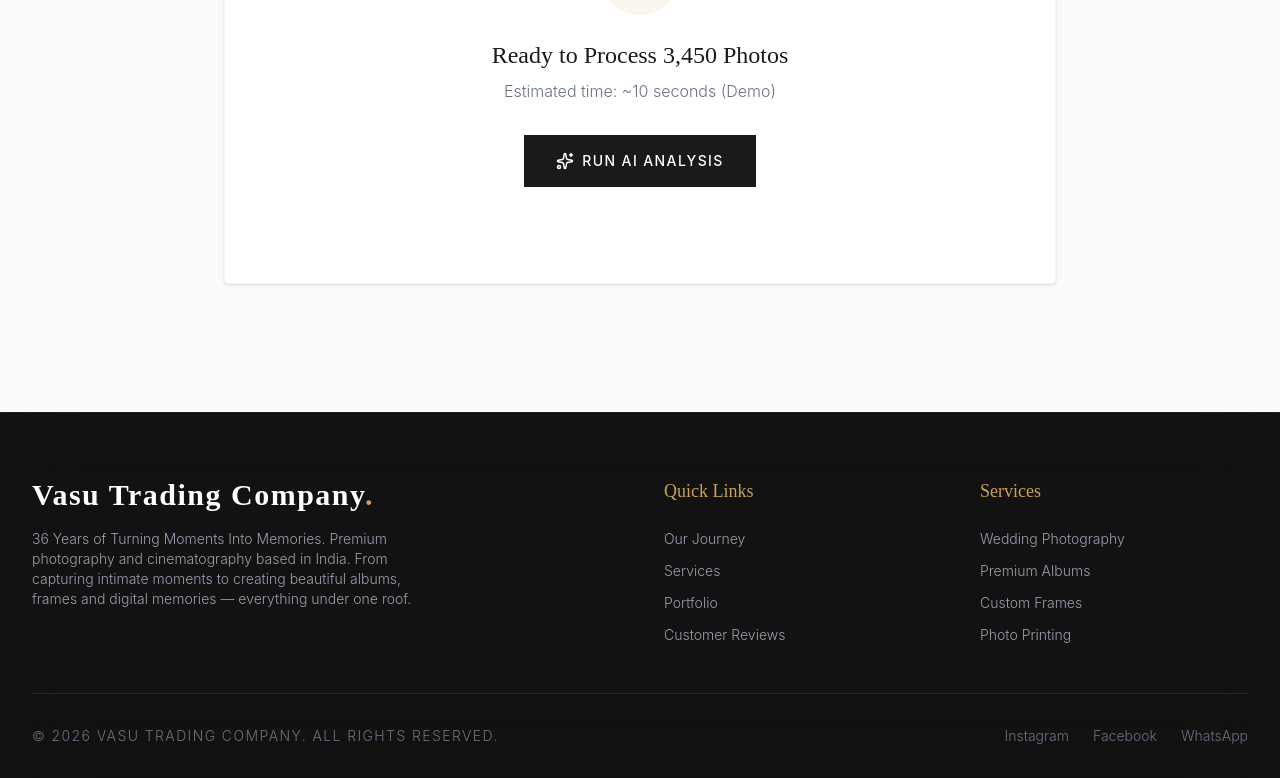
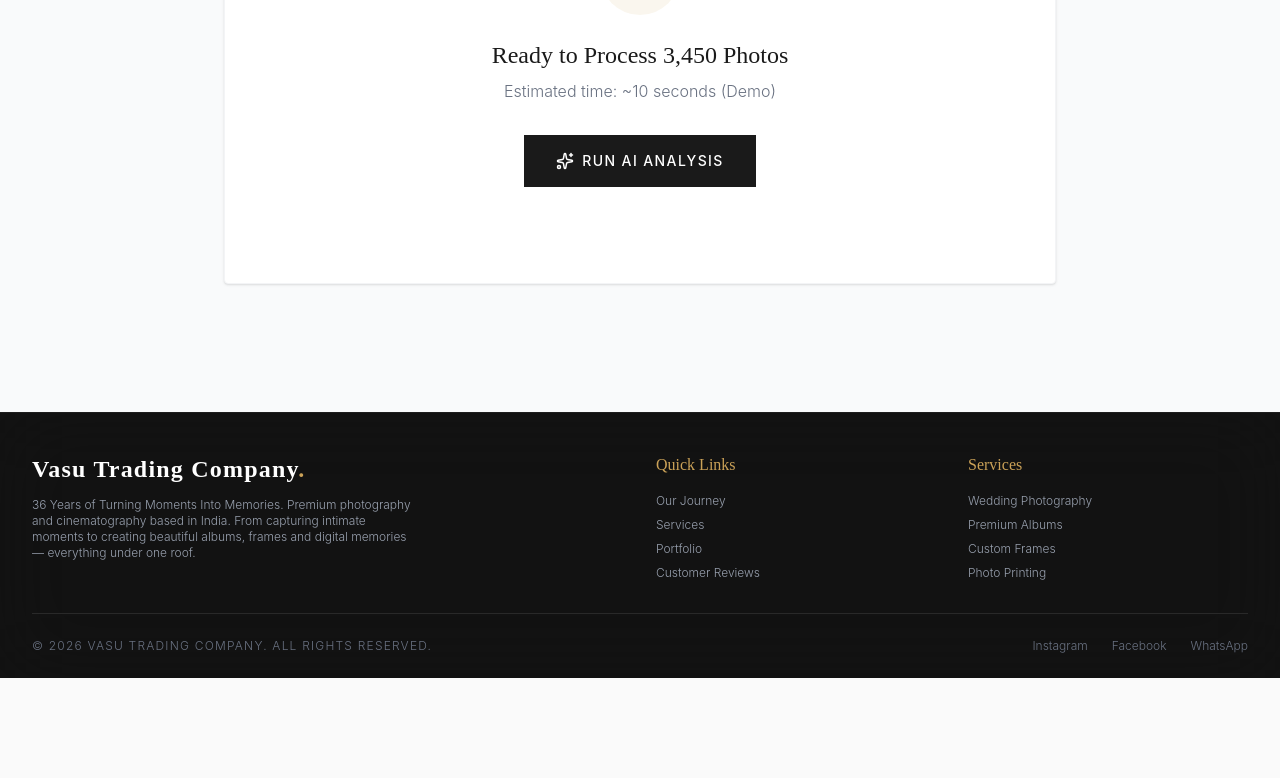
Before and after one commit to varnitsinghal8445/vashu-trading-company, a React (Vite) app in the folder frontend/: page /album/ai-selection in a window 1280 px wide. Shown: the part 462-1240 px from the top of the page. After the commit the page ends 1140 px from the top, so only its background shows below. Built offline with nearby package versions, Linux system fonts and the light colour scheme.

Commit message:
Shrink footer size to make it more compact

```diff
--- a/frontend/src/components/layout/Footer.jsx
+++ b/frontend/src/components/layout/Footer.jsx
@@ -2,19 +2,19 @@ import { Link } from 'react-router-dom';
 
 const Footer = () => {
   return (
-    <footer className="bg-primary/50 backdrop-blur-2xl border-t border-white/5 text-white pt-16 pb-8 relative z-20">
+    <footer className="bg-primary/50 backdrop-blur-2xl border-t border-white/5 text-white pt-10 pb-6 relative z-20">
       <div className="max-w-7xl mx-auto px-4 sm:px-6 lg:px-8">
-        <div className="grid grid-cols-1 md:grid-cols-4 gap-12 mb-12">
+        <div className="grid grid-cols-1 md:grid-cols-4 gap-8 mb-8">
           <div className="col-span-1 md:col-span-2">
-            <h2 className="text-3xl font-serif font-bold tracking-wider mb-4">Vasu Trading Company<span className="text-secondary">.</span></h2>
-            <p className="text-gray-400 font-light text-sm max-w-sm">
+            <h2 className="text-2xl font-serif font-bold tracking-wider mb-3">Vasu Trading Company<span className="text-secondary">.</span></h2>
+            <p className="text-gray-400 font-light text-xs max-w-sm">
               36 Years of Turning Moments Into Memories. Premium photography and cinematography based in India. From capturing intimate moments to creating beautiful albums, frames and digital memories — everything under one roof.
             </p>
           </div>
 
           <div>
-            <h4 className="text-lg font-serif mb-6 text-secondary">Quick Links</h4>
-            <ul className="space-y-3 font-light text-sm text-gray-400">
+            <h4 className="text-base font-serif mb-4 text-secondary">Quick Links</h4>
+            <ul className="space-y-2 font-light text-xs text-gray-400">
               <li><Link to="/about" className="hover:text-white transition-colors">Our Journey</Link></li>
               <li><Link to="/services" className="hover:text-white transition-colors">Services</Link></li>
               <li><Link to="/portfolio" className="hover:text-white transition-colors">Portfolio</Link></li>
@@ -23,8 +23,8 @@ const Footer = () => {
           </div>
 
           <div>
-            <h4 className="text-lg font-serif mb-6 text-secondary">Services</h4>
-            <ul className="space-y-3 font-light text-sm text-gray-400">
+            <h4 className="text-base font-serif mb-4 text-secondary">Services</h4>
+            <ul className="space-y-2 font-light text-xs text-gray-400">
               <li><Link to="/photography" className="hover:text-white transition-colors">Wedding Photography</Link></li>
               <li><Link to="/albums" className="hover:text-white transition-colors">Premium Albums</Link></li>
               <li><Link to="/frames" className="hover:text-white transition-colors">Custom Frames</Link></li>
@@ -33,8 +33,8 @@ const Footer = () => {
           </div>
         </div>
 
-        <div className="border-t border-gray-800 pt-8 flex flex-col md:flex-row justify-between items-center text-sm text-gray-500 font-light">
-          <p className="text-sm font-light uppercase tracking-widest text-center">&copy; {new Date().getFullYear()} Vasu Trading Company. All rights reserved.</p>
+        <div className="border-t border-white/10 pt-6 flex flex-col md:flex-row justify-between items-center text-xs text-gray-500 font-light">
+          <p className="font-light uppercase tracking-widest text-center">&copy; {new Date().getFullYear()} Vasu Trading Company. All rights reserved.</p>
           <div className="flex space-x-6 mt-4 md:mt-0">
             <a href="#" className="hover:text-white transition-colors">Instagram</a>
             <a href="#" className="hover:text-white transition-colors">Facebook</a>
```
